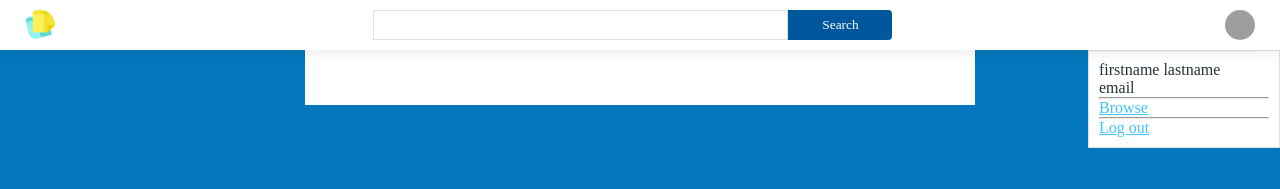
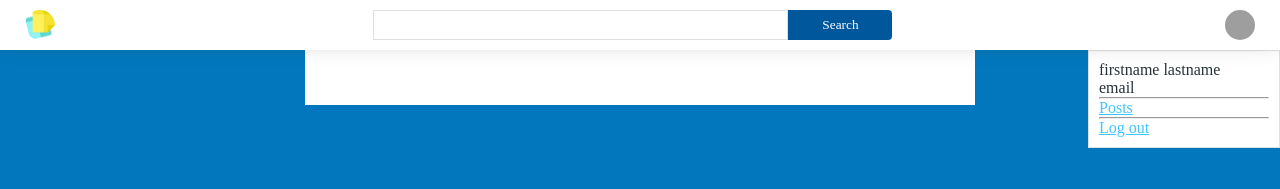
Before and after one commit to mathiasare/WAD-HW3, a Vue app in the folder kodune3/: page /browse in a window 1280 px wide. Both pictures are taken after a click on the picture 1240 px from the left and 25 px from the top of the page. Shown: the top 189 px of the page. Built offline with nearby package versions, Linux system fonts and the light colour scheme; no server answers; grey boxes are pictures that could not be loaded.

Commit message:
link to posts from browse

```diff
--- a/kodune3/src/components/Browse.vue
+++ b/kodune3/src/components/Browse.vue
@@ -18,7 +18,7 @@
 
     <div class="dropdown-menu" v-if="menyy">
       <User v-bind:user="user"/>
-      <router-link to="/browse">Browse</router-link><hr>
+      <router-link to="/">Posts</router-link><hr>
       <router-link to="/login">Log out</router-link>
     </div>
     <section class="main-container">
```
